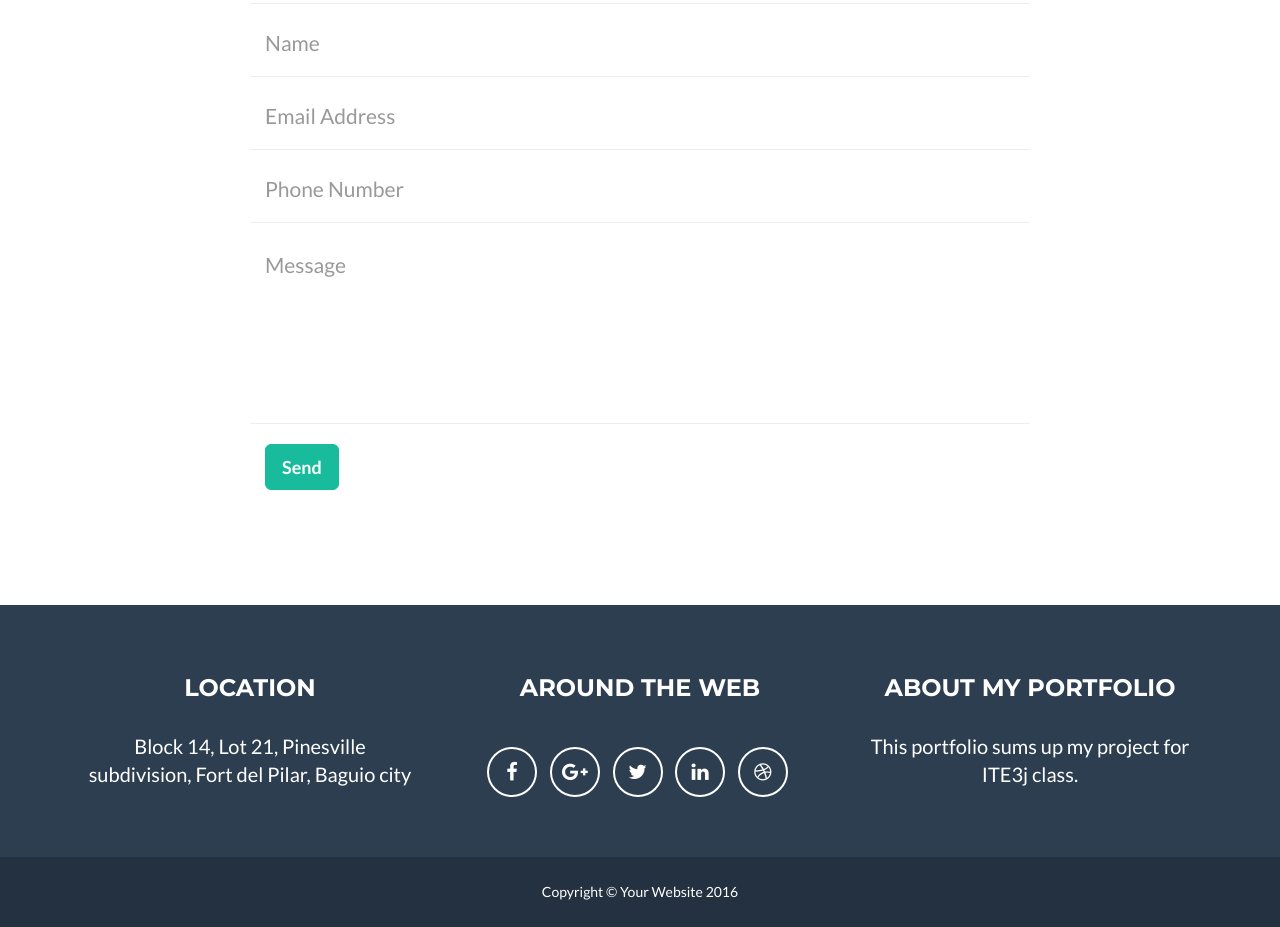
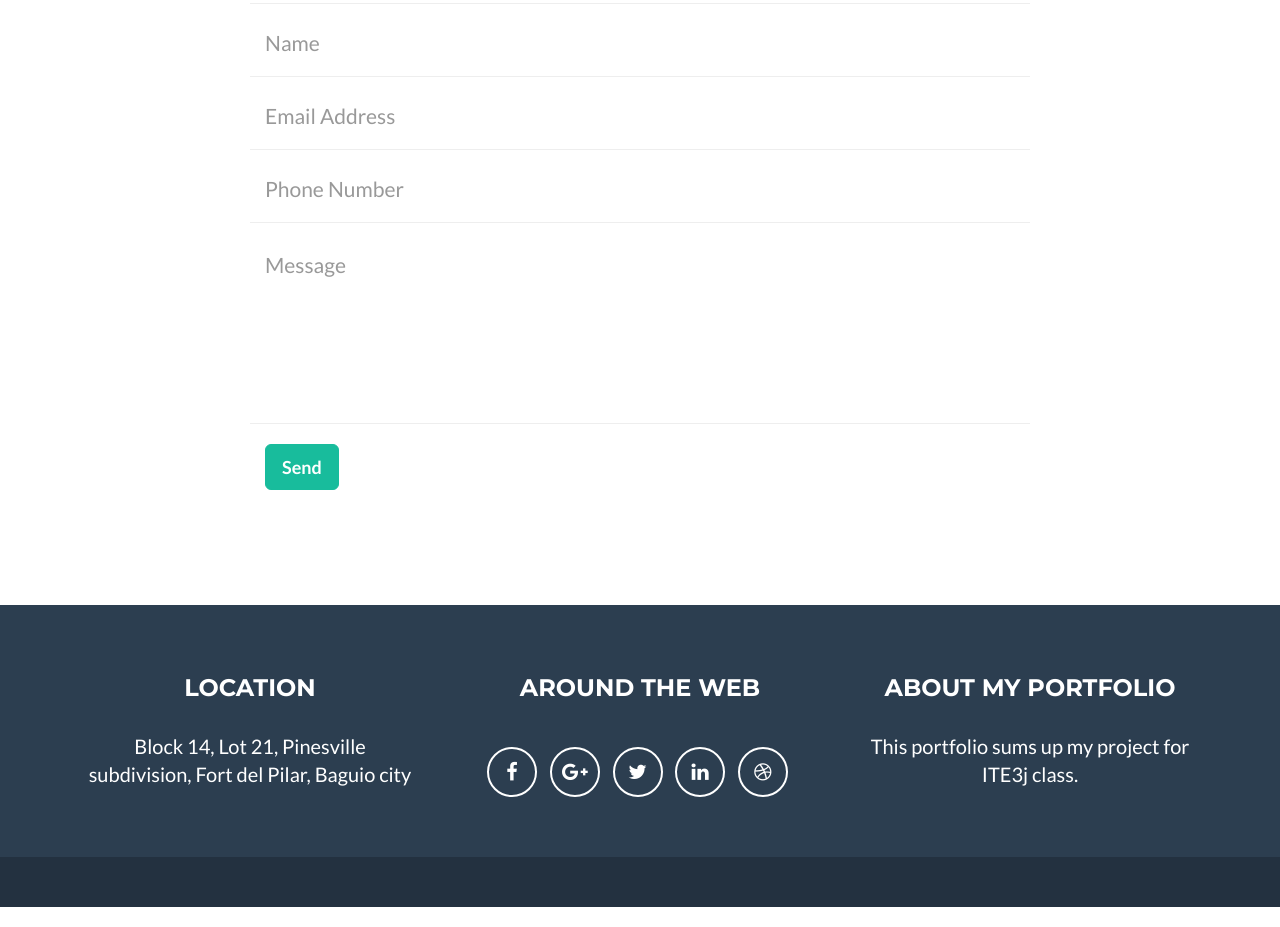
Before and after one commit to warrensimpadua/jansimpadua.github.io, a website: page index.html in a window 1280 px wide. Shown: the part 2024-2951 px from the top of the page. Drawn offline with nearby package versions, Linux system fonts and the light colour scheme.

Commit message:
Update index.html

```diff
--- a/index.html
+++ b/index.html
@@ -226,9 +226,6 @@
         <div class="footer-below">
             <div class="container">
                 <div class="row">
-                    <div class="col-lg-12">
-                        Copyright &copy; Your Website 2016
-                    </div>
                 </div>
             </div>
         </div>
```
